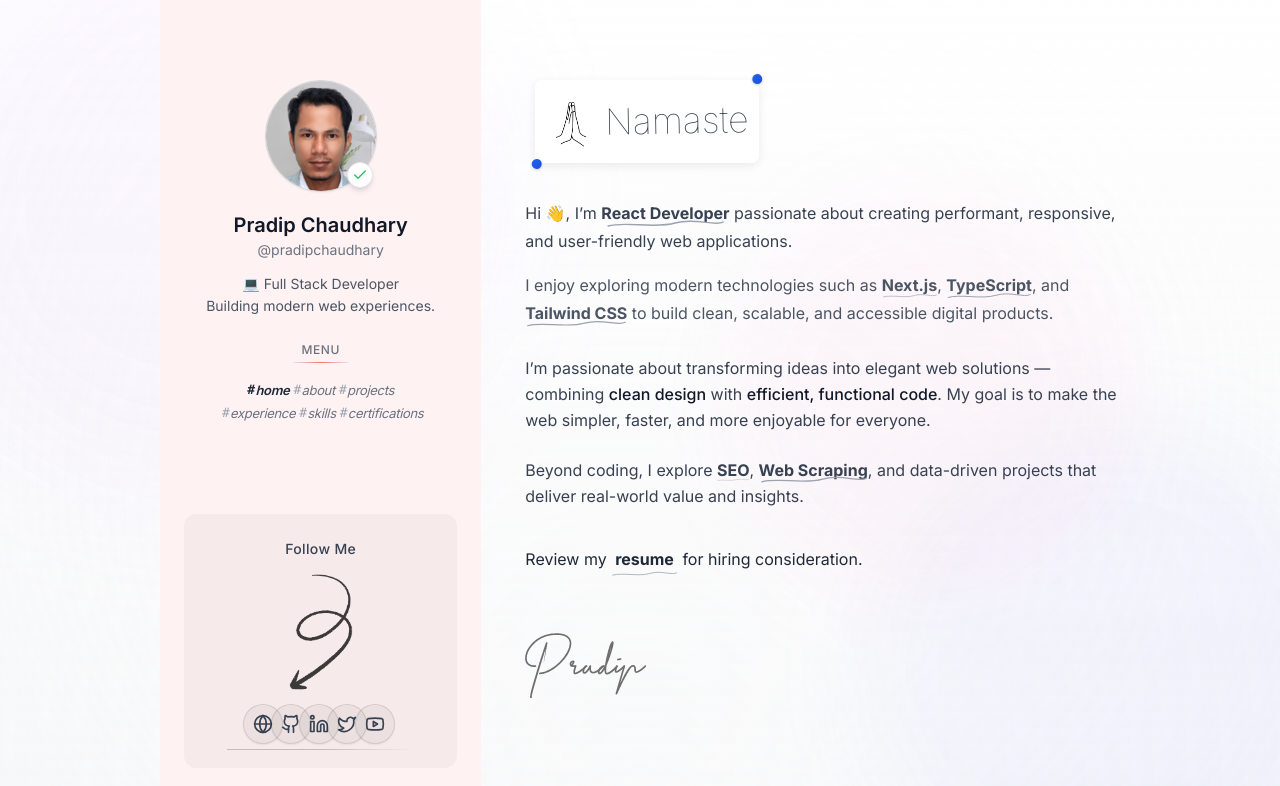
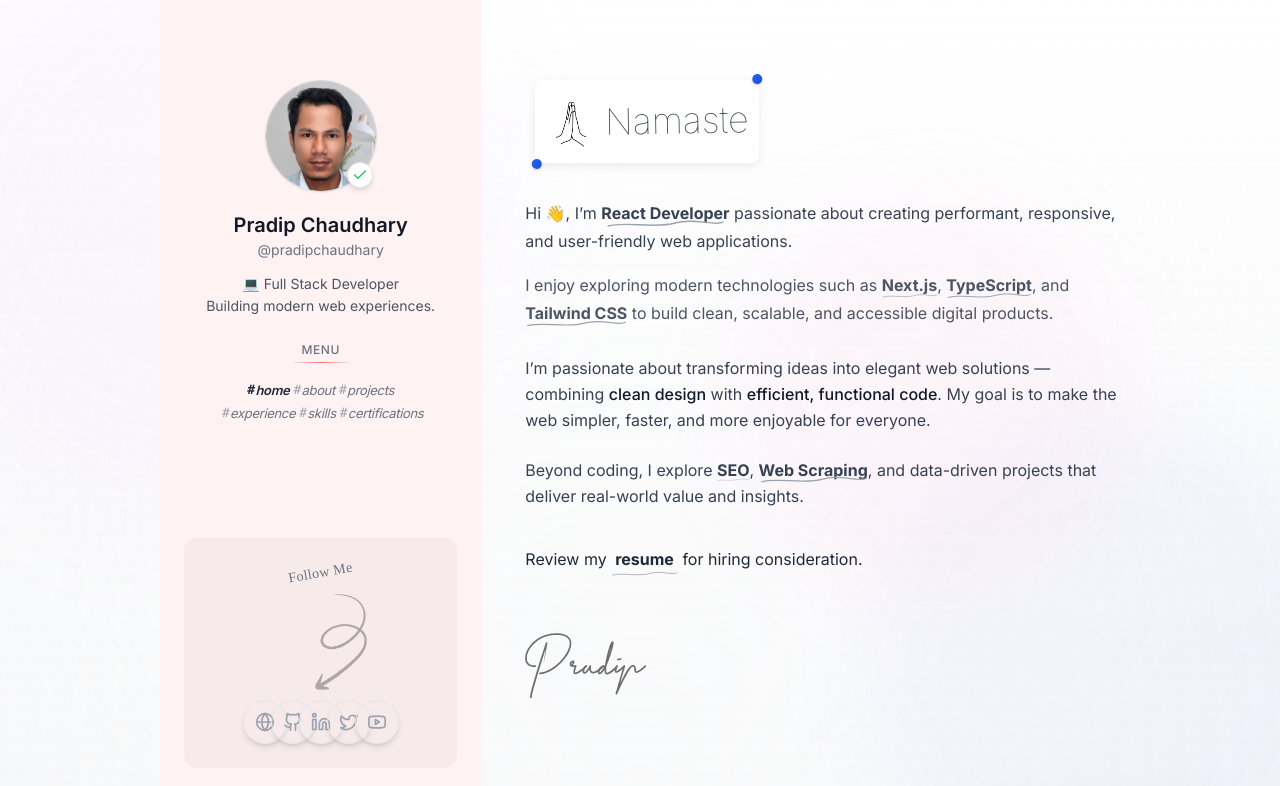
Before and after one commit to pradipchaudhary/portfolio.v3, a Next.js app: page / in a window 1280 px wide. Shown: the top 786 px of the page. Built offline with nearby package versions, Linux system fonts and the light colour scheme.

Commit message:
improve follow me components

```diff
--- a/components/ui/AvatarStack.tsx
+++ b/components/ui/AvatarStack.tsx
@@ -46,7 +46,7 @@ export default function SocialIconStack() {
   return (
     <div className="relative inline-block">
       {/* Social Icons */}
-      <div className="flex items-center pr-4">
+      <div className="flex items-center">
         {socials.map((social, index) => (
           <a
             key={index}
@@ -54,40 +54,30 @@ export default function SocialIconStack() {
             target="_blank"
             rel="noopener noreferrer"
             aria-label={social.name}
-            className="
-              group relative -mr-3
-              flex h-10 w-10 items-center justify-center rounded-full
-              border border-black/10
-              bg-black/[0.04]
-              shadow-[0_1px_2px_rgba(0,0,0,0.06)]
+            className={`
+              group relative
+              flex h-11 w-11 items-center justify-center rounded-full
+              border border-black/2
+              bg-white/[0.02]
+              shadow-md
               transition-all duration-300
-              hover:z-30 hover:scale-105
-              dark:border-white/15 dark:bg-white/[0.08]
-            "
+              hover:z-30 hover:scale-110
+              ${index !== 0 ? "-ml-4" : ""}
+            `}
           >
             <social.Icon
               className="
                 h-5 w-5
-                text-gray-700
+                text-gray-400
                 transition-colors duration-300
                 group-hover:text-black
-                dark:text-gray-300
-                dark:group-hover:text-white
               "
             />
           </a>
         ))}
       </div>
 
-      {/* Decorative Line */}
-      <div
-        className="
-          absolute -bottom-1.5 left-[-16px]
-          h-px w-[calc(100%+32px)]
-          bg-gradient-to-r from-black/20 via-black/20 to-transparent
-          dark:from-white/20 dark:via-white/20
-        "
-      />
+
     </div>
   );
 }
--- a/components/ui/FollowMeSocial.tsx
+++ b/components/ui/FollowMeSocial.tsx
@@ -5,11 +5,14 @@ import SocialIconStack from "./AvatarStack";
 
 export default function FollowMeSocial() {
   return (
-    <section className="relative flex flex-col items-center gap-3 rounded-xl
+    <section className="relative flex flex-col items-center gap-2 rounded-xl
       bg-black/[0.03] px-6 py-6 dark:bg-white/[0.04]">
 
       {/* Follow Me Text */}
-      <p className="text-sm font-medium tracking-wide text-gray-700 dark:text-gray-500">
+      <p
+        className="text-sm font-medium tracking-wide text-gray-500 rotate-[-10deg]"
+        style={{ fontFamily: "'Patrick Hand', cursive" }}
+      >
         Follow Me
       </p>
 
@@ -17,9 +20,9 @@ export default function FollowMeSocial() {
       <Image
         src="/images/curved-arrow.png"
         alt="Follow arrow"
-        width={120}
-        height={120}
-        className="opacity-80 dark:opacity-70"
+        width={100}
+        height={100}
+        className="opacity-30 brightness-110 dark:opacity-20 ml-10"
         priority
       />
 
```
